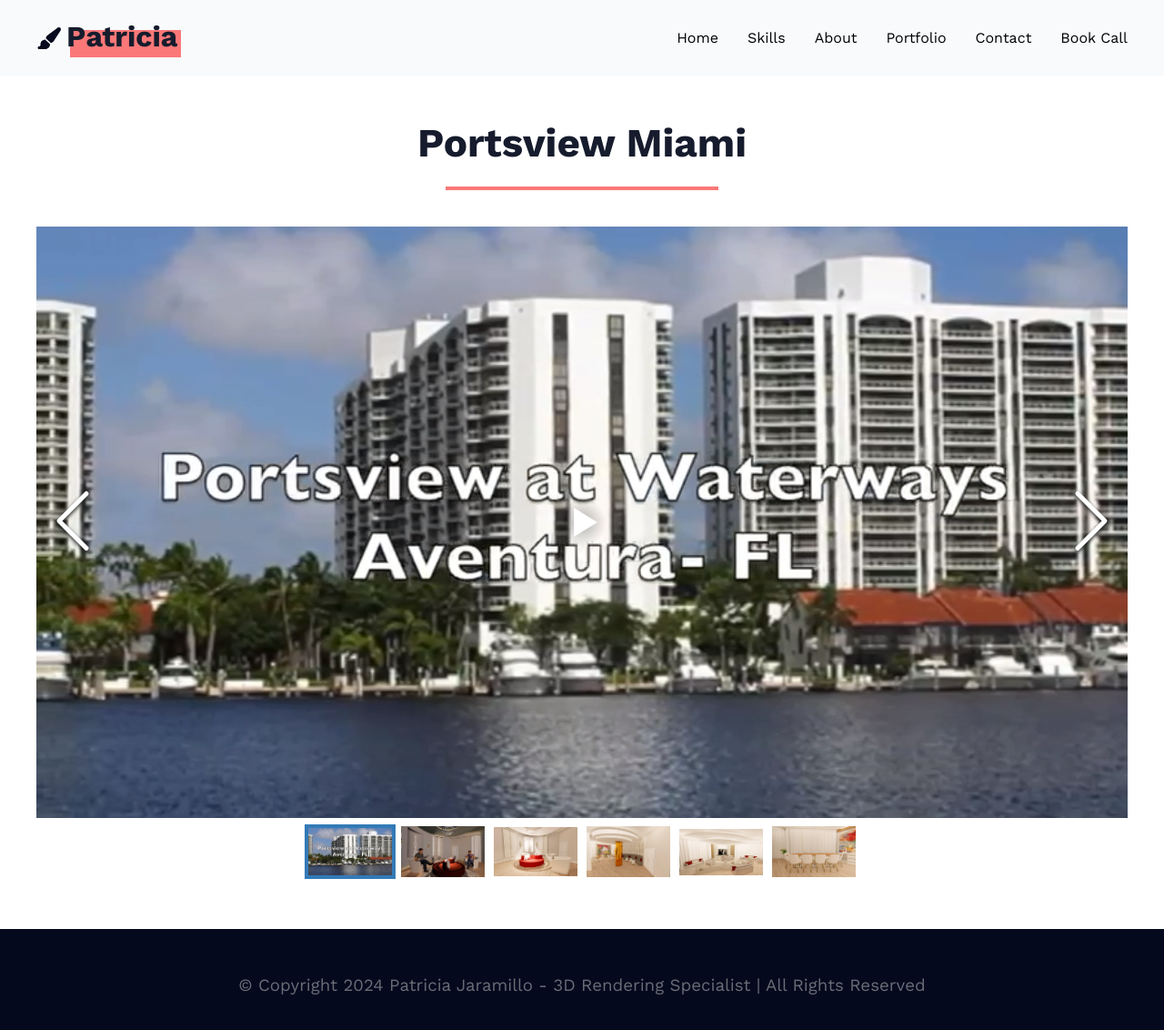
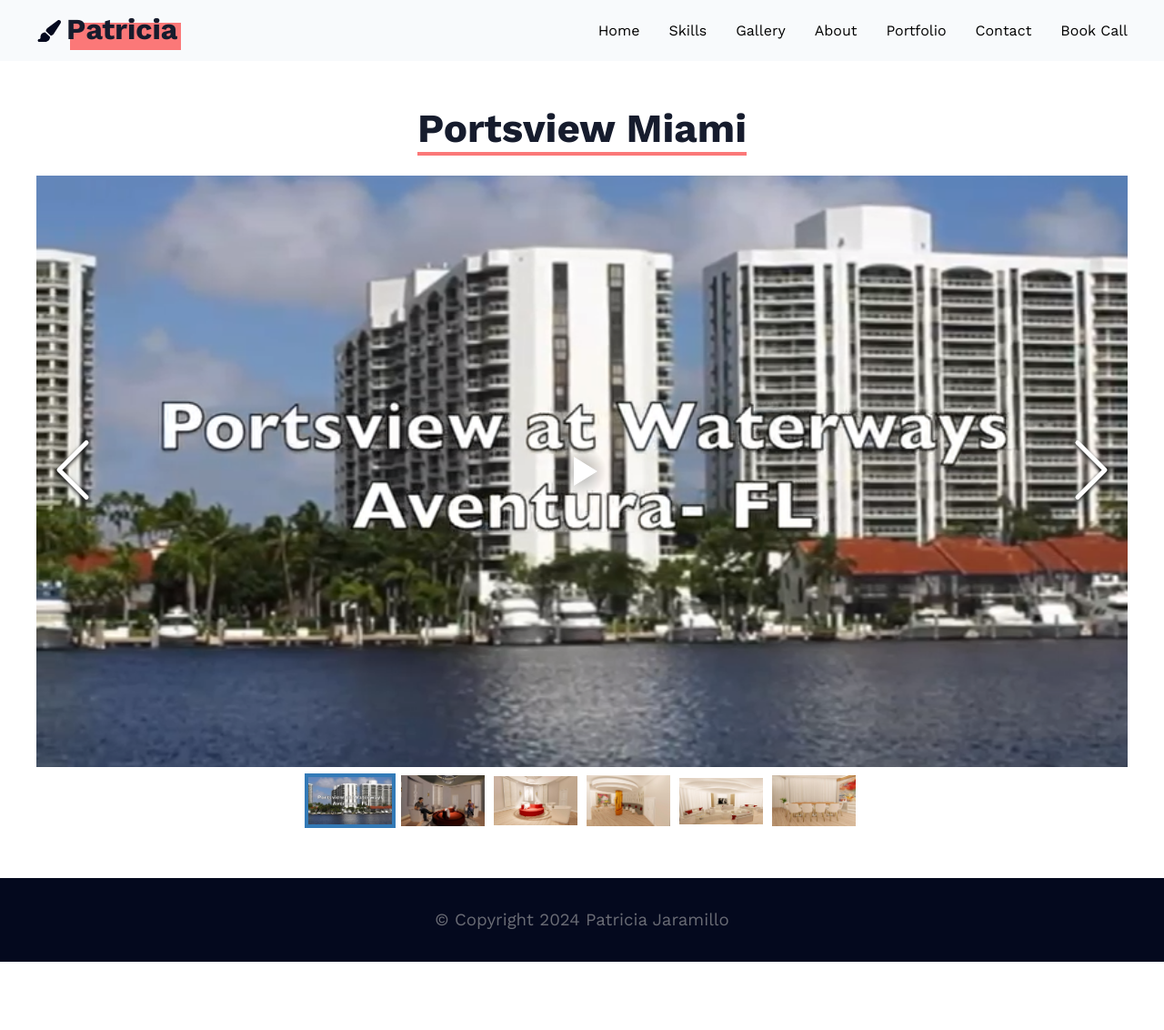
Before and after one commit to alejandro-cartagena/patricia-portfolio-react, a React (Vite) app: page /project/0 in a window 1280 px wide. Shown: the top 1132 px of the page at 91% size. After the commit the page ends 1057 px from the top, so only its background shows below. Built offline with nearby package versions, Linux system fonts and the light colour scheme.

Commit message:
Added nav link to gallery section and other minor changes

```diff
--- a/src/App.css
+++ b/src/App.css
@@ -51,7 +51,7 @@ h1 {
   background-color: #f8fafc;
   position: sticky;
   top: 0;
-  padding: 1em 0;
+  padding: 0.5em 0;
   /* transition: ease-in 0.2s; */
 }
 
@@ -121,7 +121,7 @@ h1 {
   font-size: 2rem;
   position: absolute;
   right: 1em;
-  top: 0.65em;
+  top: 0.45em;
   cursor: pointer;
 }
 
@@ -133,7 +133,7 @@ h1 {
   display: none;
 }
 
-@media (max-width: 780px) {
+@media (max-width: 850px) {
   .nav-ul-big-screens {
     display: none;
   }
@@ -183,7 +183,7 @@ h1 {
 footer {
   margin-top: auto;
   text-align: center;
-  padding: 2em;
+  padding: 1em;
   background-color: #04091e;
 }
 
@@ -353,10 +353,14 @@ header {
 #projects,
 #contact,
 #services,
-#photo-gallery,
 #call-to-action,
 #reviews {
   padding: 6em 0;
+}
+
+#gallery {
+  padding-top: 6em;
+  padding-bottom: 20px;
 }
 
 /******************************/
@@ -779,6 +783,7 @@ header {
 }
 
 .project-name {
+  border-bottom: 4px solid #fb7878;
   margin-top: 0;
   margin-bottom: 0.5em;
 }
@@ -968,6 +973,12 @@ header {
   padding-top: 3em;
 }
 
+.book-call__small__text {
+  font-size: 1.125rem;;
+  margin-top: 1em;
+  margin-bottom: 1em;
+}
+
 .book-call__calendly__container {
   border: 1px solid lightgray;
   border-radius: 4px;
--- a/src/components/Footer.jsx
+++ b/src/components/Footer.jsx
@@ -5,8 +5,7 @@ function Footer() {
     <footer>
       <div>
         <h3>
-          © Copyright 2024 Patricia Jaramillo - 3D Rendering Specialist | All
-          Rights Reserved
+          © Copyright 2024 Patricia Jaramillo
         </h3>
       </div>
     </footer>
--- a/src/components/NavBar.jsx
+++ b/src/components/NavBar.jsx
@@ -19,8 +19,18 @@ function NavBar() {
     }
   };
 
-  window.addEventListener("scroll", setNavScrollEffect);
+  useEffect(() => {
+    const handleScroll = () => {
+      window.requestAnimationFrame(setNavScrollEffect);
+    };
 
+    window.addEventListener("scroll", handleScroll);
+    return () => {
+      window.removeEventListener("scroll", handleScroll);
+    };
+  }, []);
+
+  // Smooth scroll to sections based on hash links
   useEffect(() => {
     if (location.hash) {
       const element = document.querySelector(location.hash);
@@ -48,6 +58,11 @@ function NavBar() {
           <li>
             <Link onClick={() => setMenuOpen(false)} to="/#skills">
               Skills
+            </Link>
+          </li>
+          <li>
+            <Link onClick={() => setMenuOpen(false)} to="/#gallery">
+              Gallery
             </Link>
           </li>
           <li>
@@ -104,6 +119,9 @@ function NavBar() {
             <Link to="/#skills">Skills</Link>
           </li>
           <li>
+            <Link to="/#gallery">Gallery</Link>
+          </li>
+          <li>
             <Link to="/#about">About</Link>
           </li>
           <li>
--- a/src/components/PhotoGallerySection.jsx
+++ b/src/components/PhotoGallerySection.jsx
@@ -95,7 +95,7 @@ function PhotoGallerySection() {
           </button>
         </div>
       )}
-      <div className="photo-gallery" id="photo-gallery">
+      <div className="photo-gallery" id="gallery">
         <h1 className="photo-gallery__header">
           A <span style={{ color: "#fb7878" }}>Gallery</span> of my Works
         </h1>
--- a/src/pages/BookCallPage.jsx
+++ b/src/pages/BookCallPage.jsx
@@ -5,11 +5,11 @@ export default function BookCallPage() {
   return (
     <div className="book-call">
       <ScrollToTop />
-      <h1 className="book-call__heading">
+      <h1 className="book-call__heading container">
         Book a <span style={{ color: "#fb7878" }}>FREE</span> consultation with
         me
       </h1>
-      <p style={{ fontSize: "1.125rem" }}>
+      <p className="book-call__small__text container">
         Let's discuss how I can bring your ideas to life with stunning 3D
         renderings
       </p>
--- a/src/pages/HomePage.jsx
+++ b/src/pages/HomePage.jsx
@@ -1,4 +1,6 @@
 import React from "react";
+import { useEffect } from "react";
+import { useLocation } from "react-router-dom";
 
 import HeroSection from "../components/HeroSection";
 import SkillsSection from "../components/SkillsSection";
@@ -15,6 +17,14 @@ import "animate.css/animate.compat.css";
 import ScrollAnimation from "react-animate-on-scroll";
 
 function HomePage() {
+  const location = useLocation();
+
+  useEffect(() => {
+    if (location.state?.scrollY) {
+      window.scrollTo(0, location.state.scrollY); // Restore the saved scroll position
+    }
+  }, [location]);
+
   return (
     <div>
       <HeroSection />
--- a/src/pages/ProjectPage.jsx
+++ b/src/pages/ProjectPage.jsx
@@ -58,19 +58,6 @@ function ProjectPage() {
           paddingTop: "60%" /* 16:9 Aspect Ratio */,
         }}
       >
-        {/* <ReactPlayer
-          style={{
-            position: "absolute",
-            top: 0,
-            left: 0,
-          }}
-          url={item.embedUrl}
-          controls={true}
-          width="100%"
-          height="650px"
-          playing={true}
-          light={item.thumbnail}
-        /> */}
         <StyledReactPlayer
           style={{
             position: "absolute",
@@ -91,7 +78,6 @@ function ProjectPage() {
     <div className="project-page container">
       <div className="project-video-title-container">
         <h1 className="project-name">{projects[projectId].name}</h1>
-        <div className="services__line"></div>
         {images && (
           <div className="image-gallery">
             <ImageGallery
@@ -101,17 +87,6 @@ function ProjectPage() {
             />
           </div>
         )}
-        {/* <div className="project-info">
-          <p>
-            Lorem ipsum dolor sit amet, consectetur adipisicing elit. Explicabo
-            nostrum ab fuga inventore minima consequuntur ducimus voluptatem
-            pariatur non quam eum, nulla magnam quasi harum illo laudantium
-            voluptatibus maiores rem! Voluptate, amet culpa unde officiis non
-            blanditiis distinctio? Quos odit laborum non quia quod dolorem quo
-            dolorum maiores ullam ipsam officia doloribus voluptatibus possimus
-            labore ut, aspernatur quibusdam eaque atque.
-          </p>
-        </div> */}
       </div>
     </div>
   );
```
